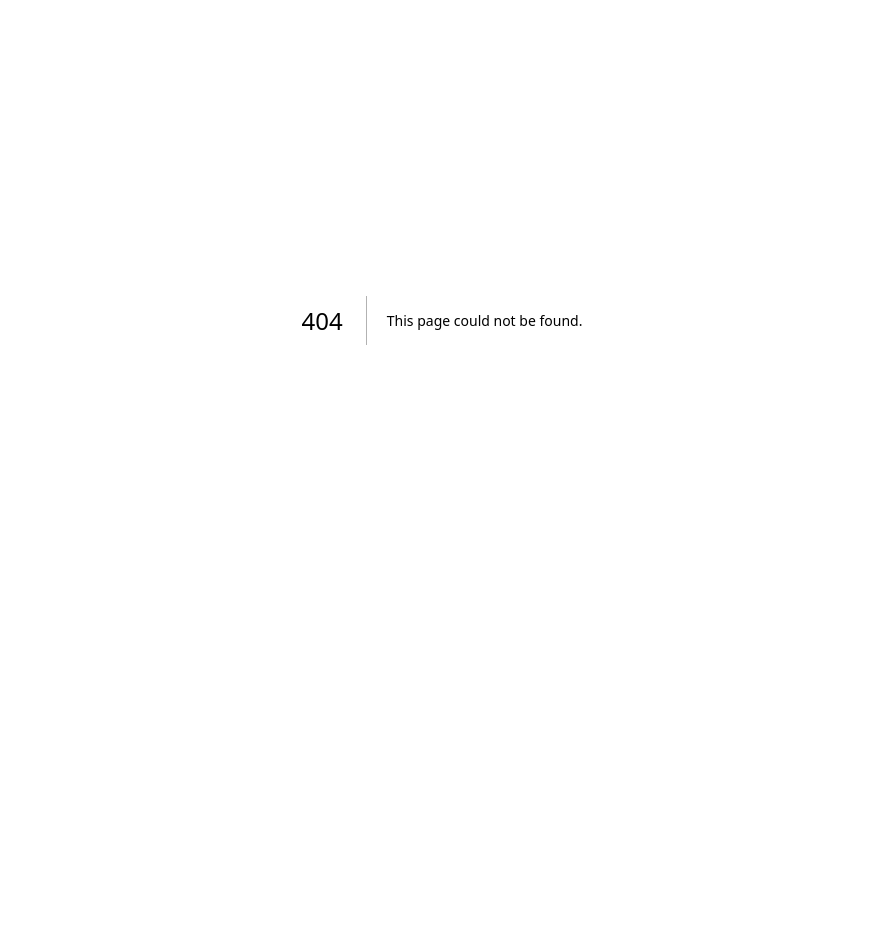
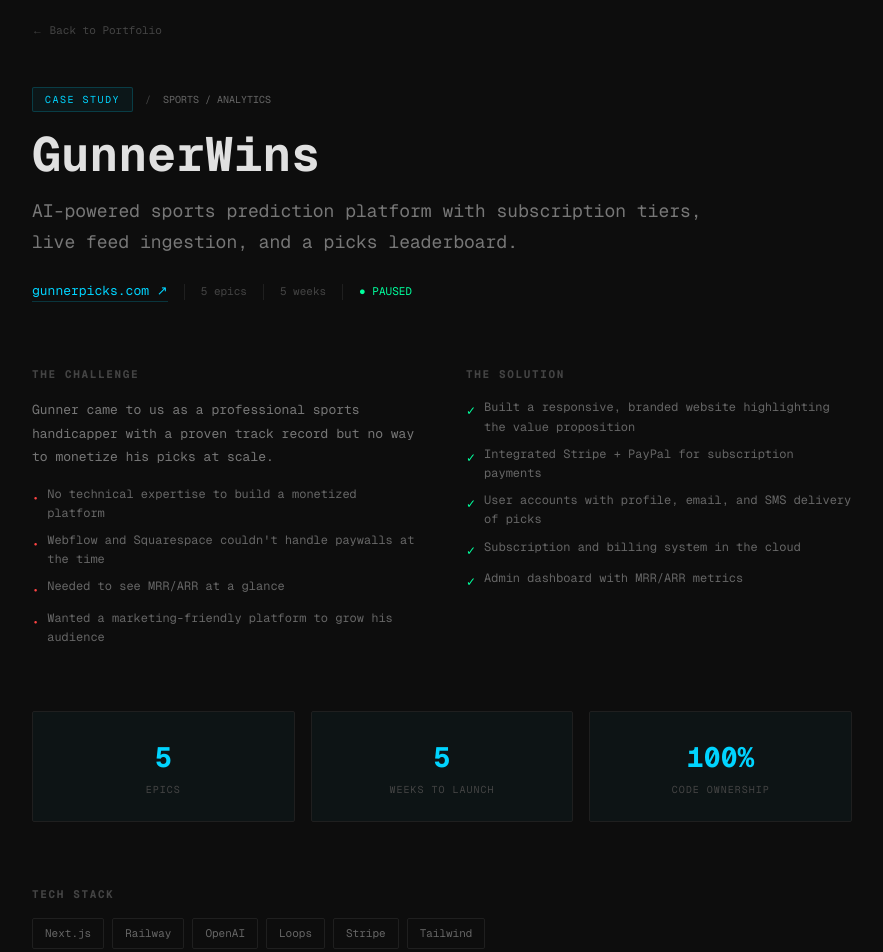
Before and after one commit to rup2701/appnomics-landing, a Next.js app: page /gunner-wins-case in a window 1280 px wide. Before the commit this address had no page. Shown: the part 80-1032 px from the top of the page, without its empty margins (198-1081 px from the left). Before the commit the page ends 800 px from the top, so only its background shows below. Built offline with nearby package versions, Linux system fonts and the light colour scheme.

Commit message:
feat: Add Gunner Picks case study page with detailed overview and CTA

```diff
--- /dev/null
+++ b/app/gunner-wins-case/page.tsx
@@ -0,0 +1,157 @@
+
+export default function GunnerPicksCaseStudy() {
+  return (
+    <section className="py-24 border-t border-[#1a1a1a] bg-[#0d0d0d]">
+      <div className="max-w-[900px] mx-auto px-10">
+        {/* Back link */}
+        <a
+          href="/#portfolio"
+          className="inline-flex items-center gap-2 text-[11px] text-[#444] font-mono hover:text-[#666] transition-colors no-underline mb-12"
+        >
+          ← Back to Portfolio
+        </a>
+
+        {/* Hero */}
+        <div className="mb-16">
+          <div className="flex items-center gap-3 mb-4">
+            <span className="text-[10px] text-[#00d4ff] font-mono tracking-[0.15em] bg-[#00d4ff0d] border border-[#00d4ff33] px-3 py-1 rounded-[2px]">
+              CASE STUDY
+            </span>
+            <span className="text-[10px] text-[#444] font-mono">/</span>
+            <span className="text-[10px] text-[#666] font-mono">SPORTS / ANALYTICS</span>
+          </div>
+
+          <h1 className="text-[clamp(32px,4vw,48px)] font-bold text-[#e0e0e0] leading-[1.1] font-mono mb-4">
+            GunnerWins
+          </h1>
+          <p className="text-lg text-[#777] font-mono leading-[1.7] max-w-[700px]">
+            AI-powered sports prediction platform with subscription tiers, live feed ingestion, and a picks leaderboard.
+          </p>
+
+          <div className="flex flex-wrap items-center gap-4 mt-6">
+            <a
+              href="https://gunnerwins.com"
+              target="_blank"
+              rel="noreferrer"
+              className="text-[13px] text-[#00d4ff] font-mono border-b border-[#00d4ff33] hover:border-[#00d4ff] transition-colors no-underline"
+            >
+              gunnerpicks.com ↗
+            </a>
+            <span className="w-px h-4 bg-[#1f1f1f]" />
+            <span className="text-[11px] text-[#444] font-mono">5 epics</span>
+            <span className="w-px h-4 bg-[#1f1f1f]" />
+            <span className="text-[11px] text-[#444] font-mono">5 weeks</span>
+            <span className="w-px h-4 bg-[#1f1f1f]" />
+            <span className="text-[11px] text-[#00ff9d] font-mono">● PAUSED</span>
+          </div>
+        </div>
+
+        {/* Overview */}
+        <div className="grid grid-cols-1 md:grid-cols-2 gap-12 mb-16">
+          <div>
+            <h3 className="text-[11px] font-bold text-[#444] uppercase tracking-[0.15em] font-mono mb-4">
+              The Challenge
+            </h3>
+            <div className="space-y-4">
+              <p className="text-[13px] text-[#777] font-mono leading-[1.8]">
+                Gunner came to us as a professional sports handicapper with a proven track record but no way to monetize his picks at scale.
+              </p>
+              <ul className="space-y-2">
+                {[
+                  "No technical expertise to build a monetized platform",
+                  "Webflow and Squarespace couldn't handle paywalls at the time",
+                  "Needed to see MRR/ARR at a glance",
+                  "Wanted a marketing-friendly platform to grow his audience",
+                ].map((point) => (
+                  <li key={point} className="flex items-start gap-2 text-[12px] text-[#666] font-mono leading-[1.6]">
+                    <span className="text-[#ff4444] mt-1">•</span>
+                    {point}
+                  </li>
+                ))}
+              </ul>
+            </div>
+          </div>
+
+          <div>
+            <h3 className="text-[11px] font-bold text-[#444] uppercase tracking-[0.15em] font-mono mb-4">
+              The Solution
+            </h3>
+            <ul className="space-y-2">
+              {[
+                "Built a responsive, branded website highlighting the value proposition",
+                "Integrated Stripe + PayPal for subscription payments",
+                "User accounts with profile, email, and SMS delivery of picks",
+                "Subscription and billing system in the cloud",
+                "Admin dashboard with MRR/ARR metrics",
+              ].map((point) => (
+                <li key={point} className="flex items-start gap-2 text-[12px] text-[#666] font-mono leading-[1.6]">
+                  <span className="text-[#00ff9d] mt-1">✓</span>
+                  {point}
+                </li>
+              ))}
+            </ul>
+          </div>
+        </div>
+
+        {/* Results */}
+        <div className="grid grid-cols-1 md:grid-cols-3 gap-4 mb-16">
+          <div className="border border-[#1f1f1f] rounded-[2px] p-6 text-center bg-[#00d4ff08]">
+            <p className="text-[28px] font-bold text-[#00d4ff] font-mono">5</p>
+            <p className="text-[10px] text-[#444] font-mono tracking-[0.1em] mt-1">EPICS</p>
+          </div>
+          <div className="border border-[#1f1f1f] rounded-[2px] p-6 text-center bg-[#00d4ff08]">
+            <p className="text-[28px] font-bold text-[#00d4ff] font-mono">5</p>
+            <p className="text-[10px] text-[#444] font-mono tracking-[0.1em] mt-1">WEEKS TO LAUNCH</p>
+          </div>
+          <div className="border border-[#1f1f1f] rounded-[2px] p-6 text-center bg-[#00d4ff08]">
+            <p className="text-[28px] font-bold text-[#00d4ff] font-mono">100%</p>
+            <p className="text-[10px] text-[#444] font-mono tracking-[0.1em] mt-1">CODE OWNERSHIP</p>
+          </div>
+        </div>
+
+        {/* Tech Stack */}
+        <div className="mb-16">
+          <h3 className="text-[11px] font-bold text-[#444] uppercase tracking-[0.15em] font-mono mb-4">
+            Tech Stack
+          </h3>
+          <div className="flex flex-wrap gap-2">
+            {["Next.js", "Railway", "OpenAI", "Loops", "Stripe", "Tailwind"].map((tech) => (
+              <span
+                key={tech}
+                className="text-[11px] text-[#666] font-mono border border-[#1f1f1f] px-3 py-1.5 rounded-[2px]"
+              >
+                {tech}
+              </span>
+            ))}
+          </div>
+        </div>
+
+        {/* Testimonial */}
+        <div className="border-l-2 border-[#00d4ff] pl-6 py-2 mb-16 bg-[#00d4ff08] rounded-r-[2px] p-6">
+          <p className="text-[13px] text-[#888] font-mono leading-[1.8] italic">
+            "Appnomics took my idea and turned it into a real business in 5 weeks.
+            I went from zero to paying subscribers without touching a line of code.
+            The dashboard lets me see exactly what's working."
+          </p>
+          <p className="text-[11px] text-[#444] font-mono mt-4">— Gunner Picks</p>
+        </div>
+
+        {/* CTA */}
+        <div className="border border-[#1f1f1f] rounded-[2px] p-8 text-center bg-[#0d0d0d]">
+          <h4 className="text-[18px] font-bold text-[#e0e0e0] font-mono mb-2">
+            Ready to build your MVP?
+          </h4>
+          <p className="text-[12px] text-[#666] font-mono mb-6">
+            Let's scope your project in 24 hours.
+          </p>
+          <a
+            href="/#intake"
+            className="inline-block px-8 py-3 border border-[#00ff9d] rounded-[2px] text-[12px] font-bold text-[#00ff9d] font-mono no-underline hover:bg-[#00ff9d] hover:text-[#0a0a0a] transition-all duration-200"
+          >
+            START BUILDING →
+          </a>
+        </div>
+      </div>
+    </section>
+  );
+}
```
